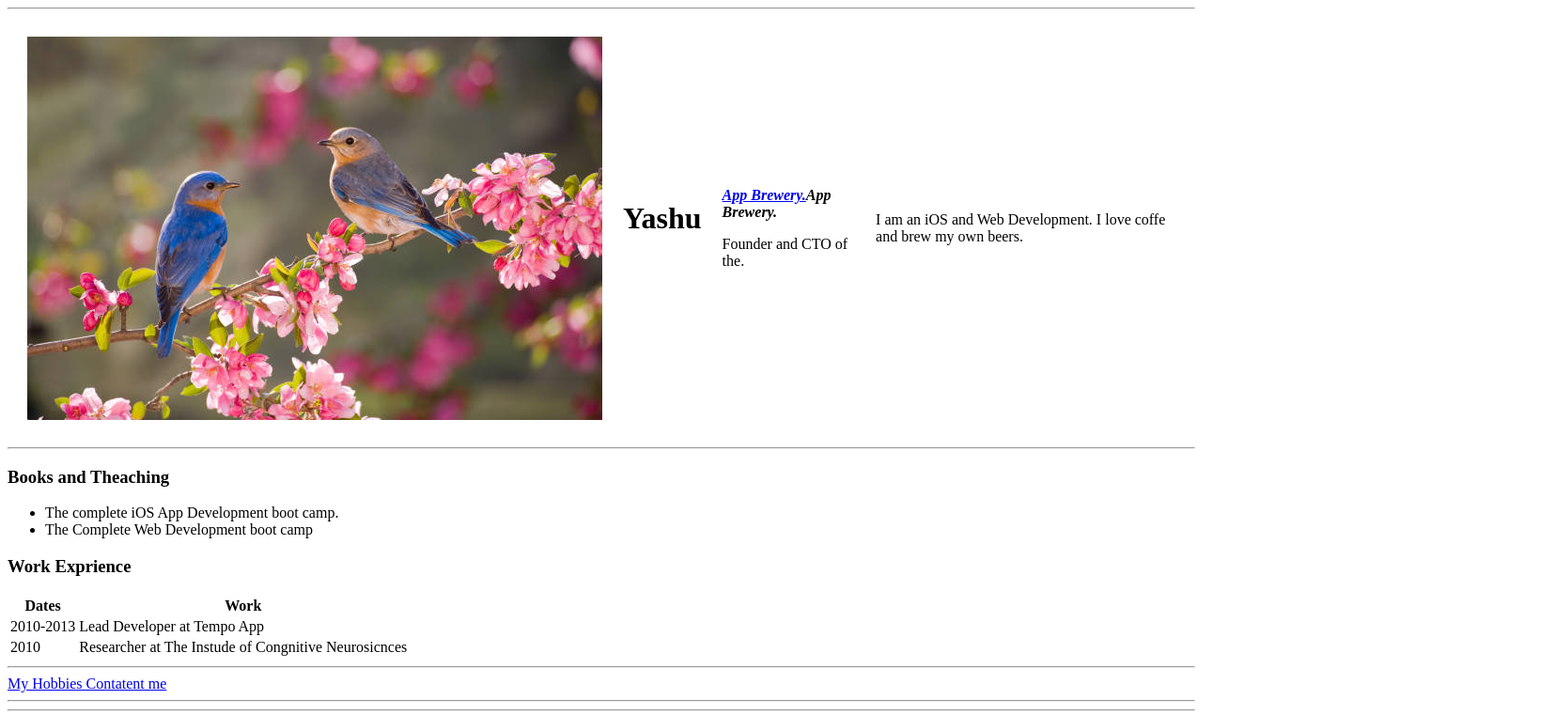
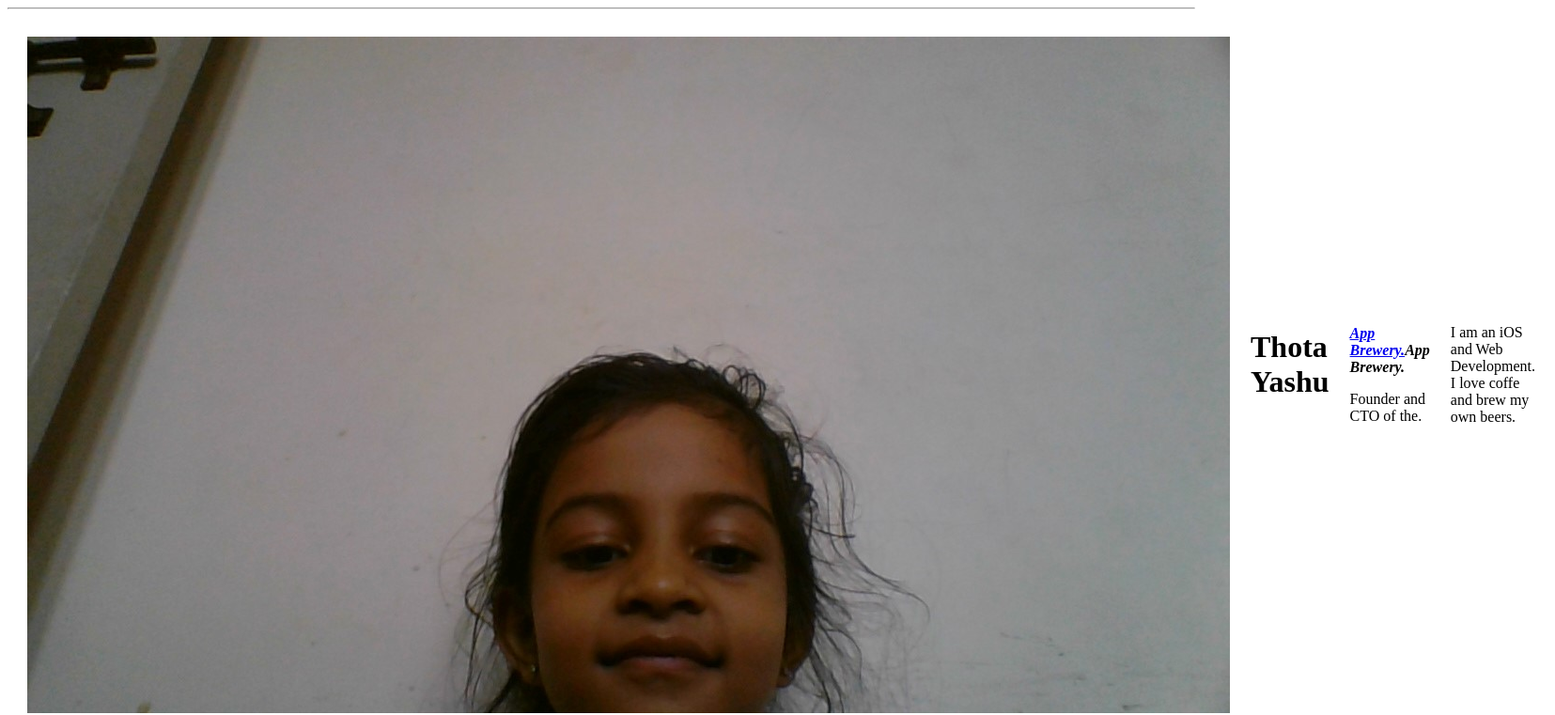
Before and after one commit to yashu2022/cvs, a plain HTML site: page index.html in a window 1280 px wide. Shown: the top 761 px of the page at 94% size, 1655 px wide, since content can reach past the window. Drawn offline with Linux system fonts and the light colour scheme.

Commit message:
Add intial website

```diff
--- a/index.html
+++ b/index.html
@@ -11,8 +11,8 @@
 <body>
   <table cellspacing="20">
     <tr>
-    <td><img src="images/bird pink.jpg" alt="yashu t"></td>
-    <td><h1>Yashu</h1>
+    <td><img src="images/yashu.jpg" alt="yashu t"></td>
+    <td><h1> Thota Yashu</h1>
     <td><p><em><strong><a href="https://codepen.io/">App Brewery.</a>App Brewery.</strong></em></p>
     <p>Founder and CTO of the.</p>
     <td><p>I am an iOS and Web Development. I love coffe and brew my own beers.</p></td>
```
Also changed, not shown: images/yashu.jpg (added).
